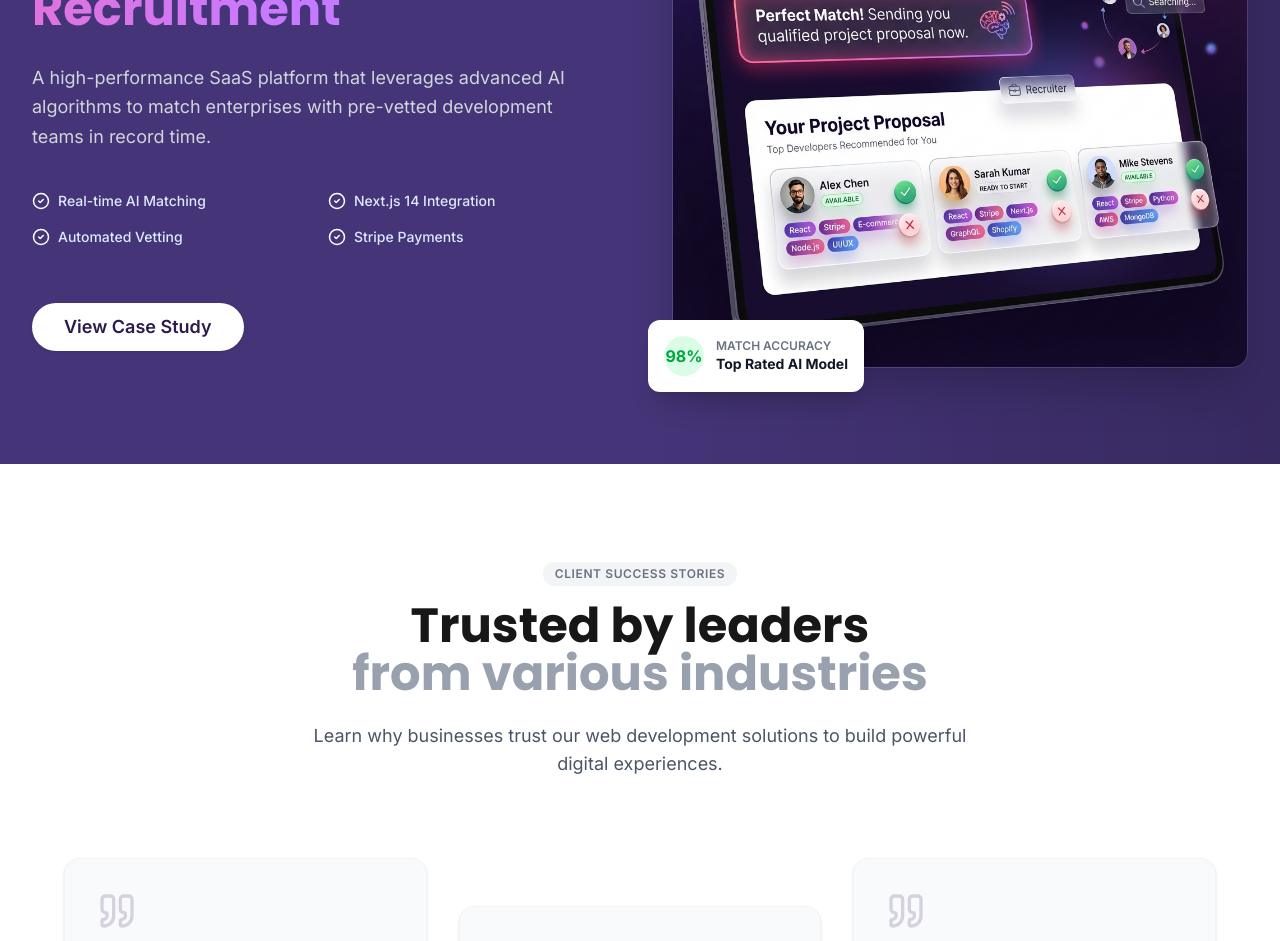
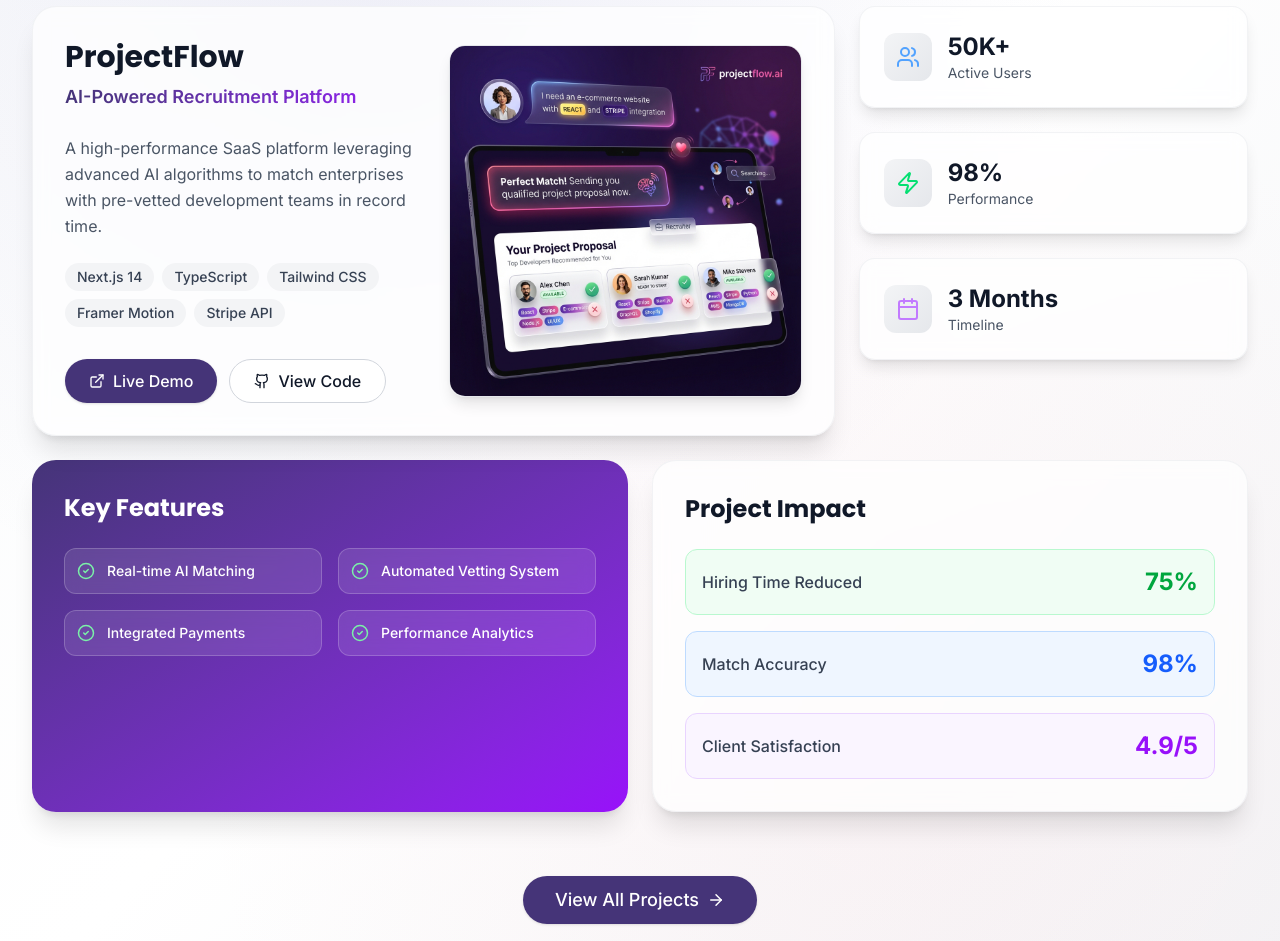
Before and after one commit to Tayyab-Hussayn/portfolio_web, a Next.js app: page / in a window 1280 px wide. Shown: the part 2180-3121 px from the top of the page. Built offline with nearby package versions, Linux system fonts and the light colour scheme.

Commit message:
Redesigned components

```diff
--- a/src/components/home/ClientProjects.tsx
+++ b/src/components/home/ClientProjects.tsx
@@ -4,90 +4,191 @@ import { Container } from "@/components/ui/Container";
 import { Button } from "@/components/ui/Button";
 import Image from "next/image";
 import { motion } from "framer-motion";
-import { ArrowRight, CheckCircle2 } from "lucide-react";
+import { ArrowRight, CheckCircle2, ExternalLink, Github, Calendar, Users, Zap } from "lucide-react";
+
+const projectStats = [
+    { icon: Users, label: "Active Users", value: "50K+", color: "text-blue-400" },
+    { icon: Zap, label: "Performance", value: "98%", color: "text-green-400" },
+    { icon: Calendar, label: "Timeline", value: "3 Months", color: "text-purple-400" }
+];
+
+const techStack = ["Next.js 14", "TypeScript", "Tailwind CSS", "Framer Motion", "Stripe API"];
 
 export function ClientProjects() {
     return (
-        <section className="py-24 bg-primary text-white overflow-hidden relative">
-            {/* Background Elements */}
-            <div className="absolute top-0 right-0 w-1/2 h-full bg-gradient-to-l from-black/20 to-transparent pointer-events-none" />
+        <section className="py-24 bg-gradient-to-br from-gray-50 via-white to-gray-100 overflow-hidden relative">
+            {/* Background Pattern */}
+            <div className="absolute inset-0 bg-[radial-gradient(circle_at_30%_20%,rgba(120,119,198,0.1),transparent_50%)] pointer-events-none" />
+            <div className="absolute inset-0 bg-[radial-gradient(circle_at_70%_80%,rgba(255,182,193,0.1),transparent_50%)] pointer-events-none" />
 
             <Container className="relative z-10">
-                <div className="grid grid-cols-1 lg:grid-cols-2 gap-16 items-center">
-                    {/* Content */}
+                {/* Section Header */}
                 <motion.div
-                        initial={{ opacity: 0, x: -50 }}
-                        whileInView={{ opacity: 1, x: 0 }}
+                    initial={{ opacity: 0, y: 20 }}
+                    whileInView={{ opacity: 1, y: 0 }}
                     viewport={{ once: true }}
-                        className="flex flex-col gap-6"
+                    className="text-center mb-16"
                 >
-                        <div className="inline-flex items-center gap-2 px-3 py-1 rounded-full bg-white/10 w-fit backdrop-blur-sm border border-white/10">
-                            <span className="w-2 h-2 rounded-full bg-pink-500 animate-pulse" />
-                            <span className="text-xs font-semibold tracking-wider uppercase text-pink-300">Featured Case Study</span>
+                    <div className="inline-flex items-center gap-2 px-4 py-2 rounded-full bg-gradient-to-r from-[#453478]/10 to-purple-500/10 border border-[#453478]/20 mb-6">
+                        <span className="w-2 h-2 rounded-full bg-[#453478] animate-pulse" />
+                        <span className="text-sm font-semibold text-[#453478]">Featured Case Study</span>
+                    </div>
+                    <h2 className="text-4xl lg:text-5xl font-bold font-heading text-gray-900 mb-4">
+                        Client Success Stories
+                    </h2>
+                    <p className="text-gray-600 max-w-2xl mx-auto">
+                        Transforming ideas into powerful digital solutions that drive real business results
+                    </p>
+                </motion.div>
+
+                {/* Bento Grid Layout */}
+                <div className="grid grid-cols-1 lg:grid-cols-12 gap-6 max-w-7xl mx-auto">
+
+                    {/* Main Project Card */}
+                    <motion.div
+                        initial={{ opacity: 0, y: 30 }}
+                        whileInView={{ opacity: 1, y: 0 }}
+                        viewport={{ once: true }}
+                        className="lg:col-span-8 bg-white/70 backdrop-blur-sm rounded-3xl p-8 border border-gray-200/50 shadow-xl hover:shadow-2xl transition-all duration-500 group"
+                    >
+                        <div className="grid grid-cols-1 md:grid-cols-2 gap-8 items-center">
+                            {/* Project Info */}
+                            <div className="space-y-6">
+                                <div>
+                                    <h3 className="text-3xl font-bold text-gray-900 mb-2 group-hover:text-[#453478] transition-colors">
+                                        ProjectFlow
+                                    </h3>
+                                    <p className="text-lg text-transparent bg-clip-text bg-gradient-to-r from-[#453478] to-purple-600 font-semibold">
+                                        AI-Powered Recruitment Platform
+                                    </p>
                                 </div>
 
-                        <h2 className="text-4xl md:text-5xl font-bold font-heading leading-tight">
-                            ProjectFlow: <br />
-                            <span className="text-transparent bg-clip-text bg-gradient-to-r from-pink-400 to-purple-400">
-                                AI-Powered Recruitment
-                            </span>
-                        </h2>
-
-                        <p className="text-lg text-gray-300 leading-relaxed">
-                            A high-performance SaaS platform that leverages advanced AI algorithms to match enterprises with pre-vetted development teams in record time.
+                                <p className="text-gray-600 leading-relaxed">
+                                    A high-performance SaaS platform leveraging advanced AI algorithms to match enterprises with pre-vetted development teams in record time.
                                 </p>
 
-                        <ul className="grid grid-cols-1 sm:grid-cols-2 gap-4 my-4">
-                            {["Real-time AI Matching", "Next.js 14 Integration", "Automated Vetting", "Stripe Payments"].map((item) => (
-                                <li key={item} className="flex items-center gap-2 text-sm font-medium text-blue-100">
-                                    <CheckCircle2 className="text-white" size={18} />
-                                    {item}
-                                </li>
+                                {/* Tech Stack Pills */}
+                                <div className="flex flex-wrap gap-2">
+                                    {techStack.map((tech, idx) => (
+                                        <span
+                                            key={idx}
+                                            className="px-3 py-1 bg-gray-100 text-gray-700 rounded-full text-sm font-medium hover:bg-[#453478] hover:text-white transition-colors cursor-default"
+                                        >
+                                            {tech}
+                                        </span>
                                     ))}
-                        </ul>
+                                </div>
 
-                        <div className="flex gap-4 pt-4">
-                            <Button size="lg" className="bg-white text-[#2d1b4e] hover:bg-gray-100 font-semibold">
-                                View Case Study
+                                {/* Action Buttons */}
+                                <div className="flex gap-3 pt-2">
+                                    <Button className="bg-[#453478] hover:bg-[#453478]/90 text-white">
+                                        <ExternalLink size={16} className="mr-2" />
+                                        Live Demo
                                     </Button>
+                                    <Button variant="outline" className="border-gray-300 hover:border-[#453478] hover:text-[#453478]">
+                                        <Github size={16} className="mr-2" />
+                                        View Code
+                                    </Button>
+                                </div>
+                            </div>
+
+                            {/* Project Image */}
+                            <div className="relative group/image">
+                                <div className="relative rounded-2xl overflow-hidden shadow-lg border border-gray-200">
+                                    <div className="absolute inset-0 bg-gradient-to-tr from-[#453478]/20 to-purple-500/20 opacity-0 group-hover/image:opacity-100 transition-opacity z-10" />
+                                    <Image
+                                        src="/project_flow_interface.png"
+                                        alt="ProjectFlow Interface"
+                                        width={600}
+                                        height={400}
+                                        className="w-full h-auto object-cover transform transition-transform duration-700 group-hover/image:scale-105"
+                                    />
+                                </div>
+                            </div>
                         </div>
                     </motion.div>
 
-                    {/* Visual */}
+                    {/* Stats Cards */}
+                    <div className="lg:col-span-4 space-y-6">
+                        {projectStats.map((stat, idx) => (
                             <motion.div
-                        initial={{ opacity: 0, x: 50 }}
+                                key={idx}
+                                initial={{ opacity: 0, x: 30 }}
                                 whileInView={{ opacity: 1, x: 0 }}
                                 viewport={{ once: true }}
-                        className="relative"
+                                transition={{ delay: idx * 0.1 }}
+                                className="bg-white/70 backdrop-blur-sm rounded-2xl p-6 border border-gray-200/50 shadow-lg hover:shadow-xl transition-all duration-300 group/stat"
                             >
-                        <div className="relative rounded-2xl overflow-hidden shadow-2xl border border-white/10 group">
-                            <div className="absolute inset-0 bg-gradient-to-tr from-purple-900/40 to-pink-900/40 opacity-0 group-hover:opacity-100 transition-opacity z-10 pointer-events-none" />
-                            <Image
-                                src="/project_flow_interface.png"
-                                alt="ProjectFlow Interface"
-                                width={800}
-                                height={600}
-                                className="w-full h-auto object-cover transform transition-transform duration-700 group-hover:scale-105"
-                            />
+                                <div className="flex items-center gap-4">
+                                    <div className={`w-12 h-12 rounded-xl bg-gradient-to-br from-gray-100 to-gray-200 flex items-center justify-center group-hover/stat:scale-110 transition-transform ${stat.color}`}>
+                                        <stat.icon size={24} />
                                     </div>
-
-                        {/* Floating Badge */}
-                        <motion.div
-                            initial={{ y: 20, opacity: 0 }}
-                            whileInView={{ y: 0, opacity: 1 }}
-                            transition={{ delay: 0.5 }}
-                            className="absolute -bottom-6 -left-6 bg-white p-4 rounded-xl shadow-xl hidden md:block"
-                        >
-                            <div className="flex items-center gap-3">
-                                <div className="w-10 h-10 rounded-full bg-green-100 flex items-center justify-center text-green-600 font-bold">98%</div>
                                     <div>
-                                    <div className="text-xs text-gray-500 font-semibold uppercase">Match Accuracy</div>
-                                    <div className="text-sm font-bold text-gray-900">Top Rated AI Model</div>
+                                        <div className="text-2xl font-bold text-gray-900">{stat.value}</div>
+                                        <div className="text-sm text-gray-600">{stat.label}</div>
                                     </div>
                                 </div>
                             </motion.div>
+                        ))}
+                    </div>
+
+                    {/* Features Grid */}
+                    <motion.div
+                        initial={{ opacity: 0, y: 30 }}
+                        whileInView={{ opacity: 1, y: 0 }}
+                        viewport={{ once: true }}
+                        transition={{ delay: 0.2 }}
+                        className="lg:col-span-6 bg-gradient-to-br from-[#453478] to-purple-600 rounded-3xl p-8 text-white shadow-xl"
+                    >
+                        <h4 className="text-2xl font-bold mb-6">Key Features</h4>
+                        <div className="grid grid-cols-1 sm:grid-cols-2 gap-4">
+                            {["Real-time AI Matching", "Automated Vetting System", "Integrated Payments", "Performance Analytics"].map((feature, idx) => (
+                                <div key={idx} className="flex items-center gap-3 p-3 rounded-xl bg-white/10 backdrop-blur-sm border border-white/20">
+                                    <CheckCircle2 size={18} className="text-green-300 flex-shrink-0" />
+                                    <span className="text-sm font-medium">{feature}</span>
+                                </div>
+                            ))}
+                        </div>
+                    </motion.div>
+
+                    {/* Results Card */}
+                    <motion.div
+                        initial={{ opacity: 0, y: 30 }}
+                        whileInView={{ opacity: 1, y: 0 }}
+                        viewport={{ once: true }}
+                        transition={{ delay: 0.3 }}
+                        className="lg:col-span-6 bg-white/70 backdrop-blur-sm rounded-3xl p-8 border border-gray-200/50 shadow-xl"
+                    >
+                        <h4 className="text-2xl font-bold text-gray-900 mb-6">Project Impact</h4>
+                        <div className="space-y-4">
+                            <div className="flex justify-between items-center p-4 bg-green-50 rounded-xl border border-green-200">
+                                <span className="text-gray-700 font-medium">Hiring Time Reduced</span>
+                                <span className="text-2xl font-bold text-green-600">75%</span>
+                            </div>
+                            <div className="flex justify-between items-center p-4 bg-blue-50 rounded-xl border border-blue-200">
+                                <span className="text-gray-700 font-medium">Match Accuracy</span>
+                                <span className="text-2xl font-bold text-blue-600">98%</span>
+                            </div>
+                            <div className="flex justify-between items-center p-4 bg-purple-50 rounded-xl border border-purple-200">
+                                <span className="text-gray-700 font-medium">Client Satisfaction</span>
+                                <span className="text-2xl font-bold text-purple-600">4.9/5</span>
+                            </div>
+                        </div>
                     </motion.div>
                 </div>
+
+                {/* CTA Section */}
+                <motion.div
+                    initial={{ opacity: 0, y: 30 }}
+                    whileInView={{ opacity: 1, y: 0 }}
+                    viewport={{ once: true }}
+                    className="text-center mt-16"
+                >
+                    <Button size="lg" className="bg-[#453478] hover:bg-[#453478]/90 text-white px-8">
+                        View All Projects
+                        <ArrowRight size={18} className="ml-2" />
+                    </Button>
+                </motion.div>
             </Container>
         </section>
     );
```
Also changed, not shown: src/components/home/swappy-20260107_185128.png (added), 1 other file (tests, documents, lock files or other folders). Lines whose indentation alone changed are shown as unchanged.
